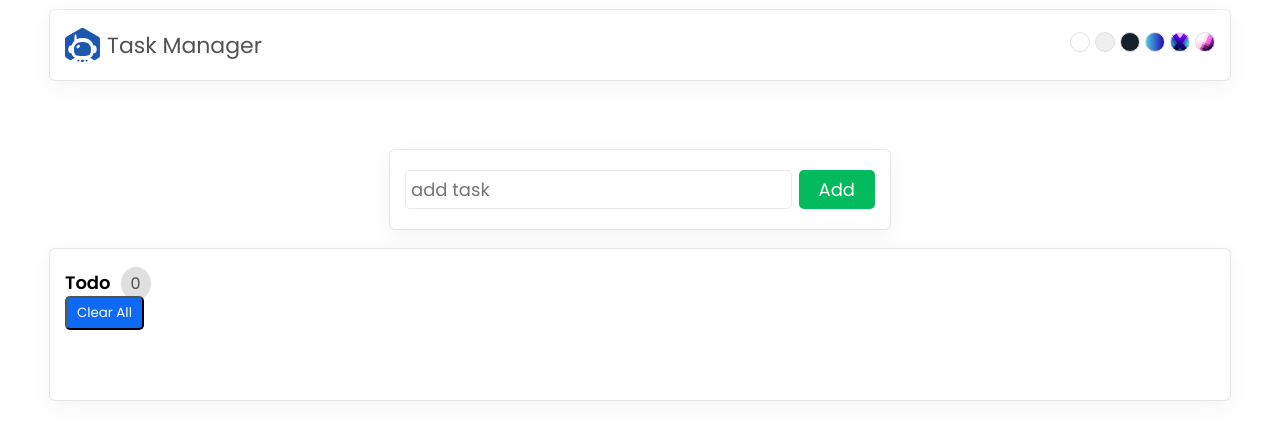
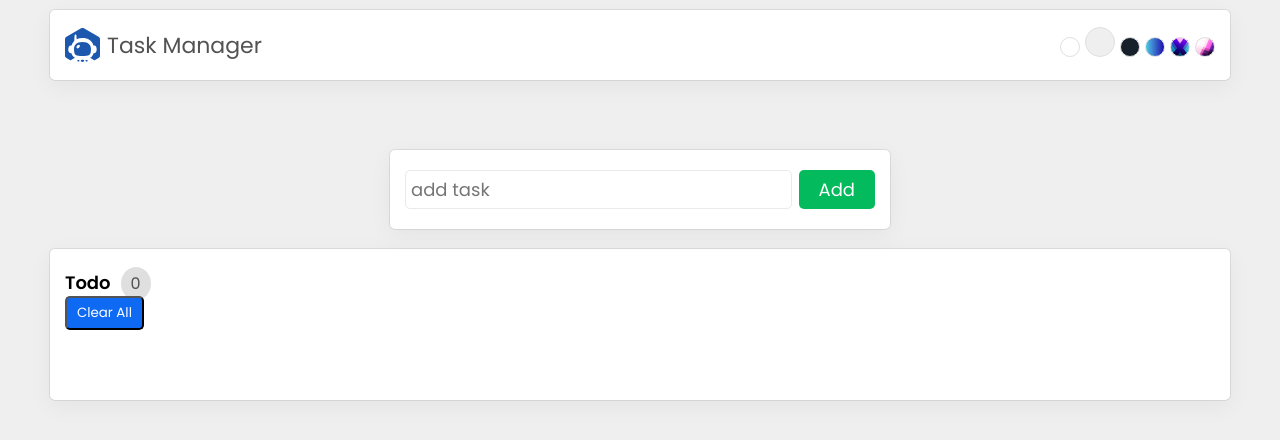
Before and after one commit to felipecosta332/task-manager, a React (Create React App) app: page / in a window 1280 px wide. Shown: the top 440 px of the page. Built offline with nearby package versions, Linux system fonts and the light colour scheme.

Commit message:
sets up theme transition

```diff
--- a/src/components/Header.js
+++ b/src/components/Header.js
@@ -1,6 +1,17 @@
+import { useEffect, useState } from "react";
 import Logo from "../assets/logo.svg";
 
 export const Header = () => {
+  const [theme, setTheme] = useState(
+    JSON.parse(localStorage.getItem("theme")) || "medium"
+  );
+
+  useEffect(() => {
+    localStorage.setItem("theme", JSON.stringify(theme));
+    document.documentElement.removeAttribute("class");
+    document.documentElement.classList.add(theme);
+  }, [theme]);
+
   return (
     <header>
       <div className="logo">
@@ -8,12 +19,38 @@
         <span>Task Manager</span>
       </div>
       <div className="themeSelector">
-        <span className="light"></span>
-        <span className="medium"></span>
-        <span className="dark"></span>
-        <span className="gradientOne"></span>
-        <span className="gradientTwo"></span>
-        <span className="gradientThree"></span>
+        <span
+          onClick={() => setTheme("light")}
+          className={theme === "light" ? "light activeTheme" : "light"}
+        ></span>
+        <span
+          onClick={() => setTheme("medium")}
+          className={theme === "medium" ? "medium activeTheme" : "medium"}
+        ></span>
+        <span
+          onClick={() => setTheme("dark")}
+          className={theme === "dark" ? "dark activeTheme" : "dark"}
+        ></span>
+        <span
+          onClick={() => setTheme("gradientOne")}
+          className={
+            theme === "gradientOne" ? "gradientOne activeTheme" : "gradientOne"
+          }
+        ></span>
+        <span
+          onClick={() => setTheme("gradientTwo")}
+          className={
+            theme === "gradientTwo" ? "gradientTwo activeTheme" : "gradientTwo"
+          }
+        ></span>
+        <span
+          onClick={() => setTheme("gradientThree")}
+          className={
+            theme === "gradientThree"
+              ? "gradientThree activeTheme"
+              : "gradientThree"
+          }
+        ></span>
       </div>
     </header>
   );
```
